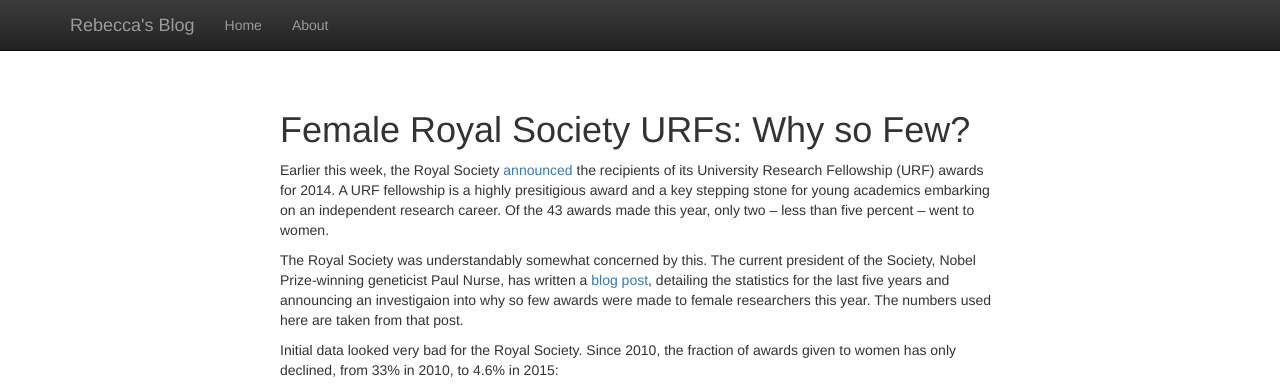
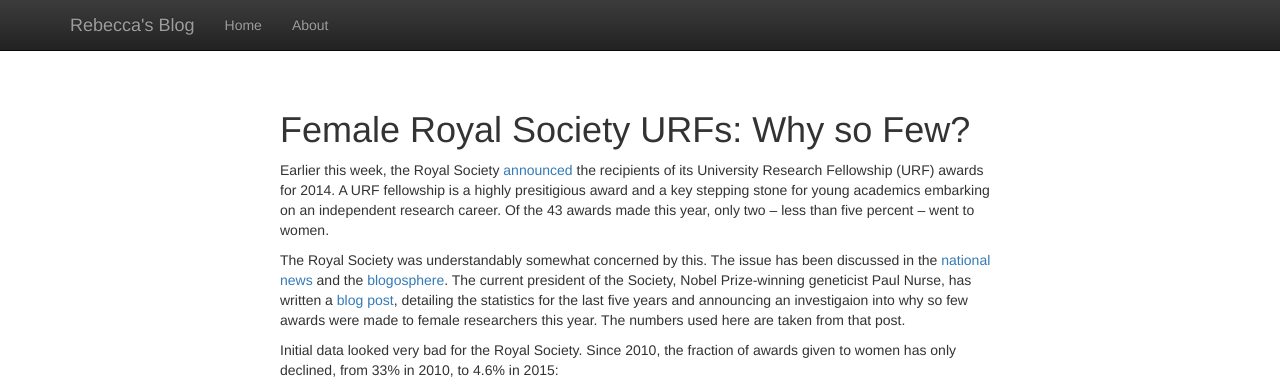
Before and after one commit to rebeccaroisin/rebeccaroisin.github.io, a Jekyll site: the page built from _posts/2014-09-29-urfs.md, in a window 1280 px wide and 900 px high, cut to the strip 0-386 px from the top of the window. Built offline with Jekyll 4.4.1, drawn with Linux system fonts in a browser that asks for light colours; nearby versions of some CDN libraries; Markdown is read by kramdown in place of the engine named in the settings; formulas are drawn with MathJax 3.

Commit message:
more links

```diff
--- a/_posts/2014-09-29-urfs.md
+++ b/_posts/2014-09-29-urfs.md
@@ -8,7 +8,7 @@ Female Royal Society URFs: Why so Few?
 
 Earlier this week, the Royal Society [announced](https://royalsociety.org/news/2014/university-research-fellowships/) the recipients of its University Research Fellowship (URF) awards for 2014. A URF fellowship is a highly presitigious award and a key stepping stone for young academics embarking on an independent research career. Of the 43 awards made this year, only two -- less than five percent -- went to women.
 
-The Royal Society was understandably somewhat concerned by this. The current president of the Society, Nobel Prize-winning geneticist Paul Nurse, has written a [blog post](http://blogs.royalsociety.org/in-verba/2014/09/24/gender-balance-among-university-research-fellows/), detailing the statistics for the last five years and announcing an investigaion into why so few awards were made to female researchers this year. The numbers used here are taken from that post.
+The Royal Society was understandably somewhat concerned by this. The issue has been discussed in the [national news](http://www.independent.co.uk/news/science/royal-society-awards-just-two-research-fellowships-to-women--and-41-to-men-9755876.html) and the [blogosphere](http://occamstypewriter.org/athenedonald/2014/09/25/is-the-royal-society-treating-women-fairly). The current president of the Society, Nobel Prize-winning geneticist Paul Nurse, has written a [blog post](http://blogs.royalsociety.org/in-verba/2014/09/24/gender-balance-among-university-research-fellows/), detailing the statistics for the last five years and announcing an investigaion into why so few awards were made to female researchers this year. The numbers used here are taken from that post.
 
 Initial data looked very bad for the Royal Society. Since 2010, the fraction of awards given to women has only declined, from 33% in 2010, to 4.6% in 2015:
 
```
